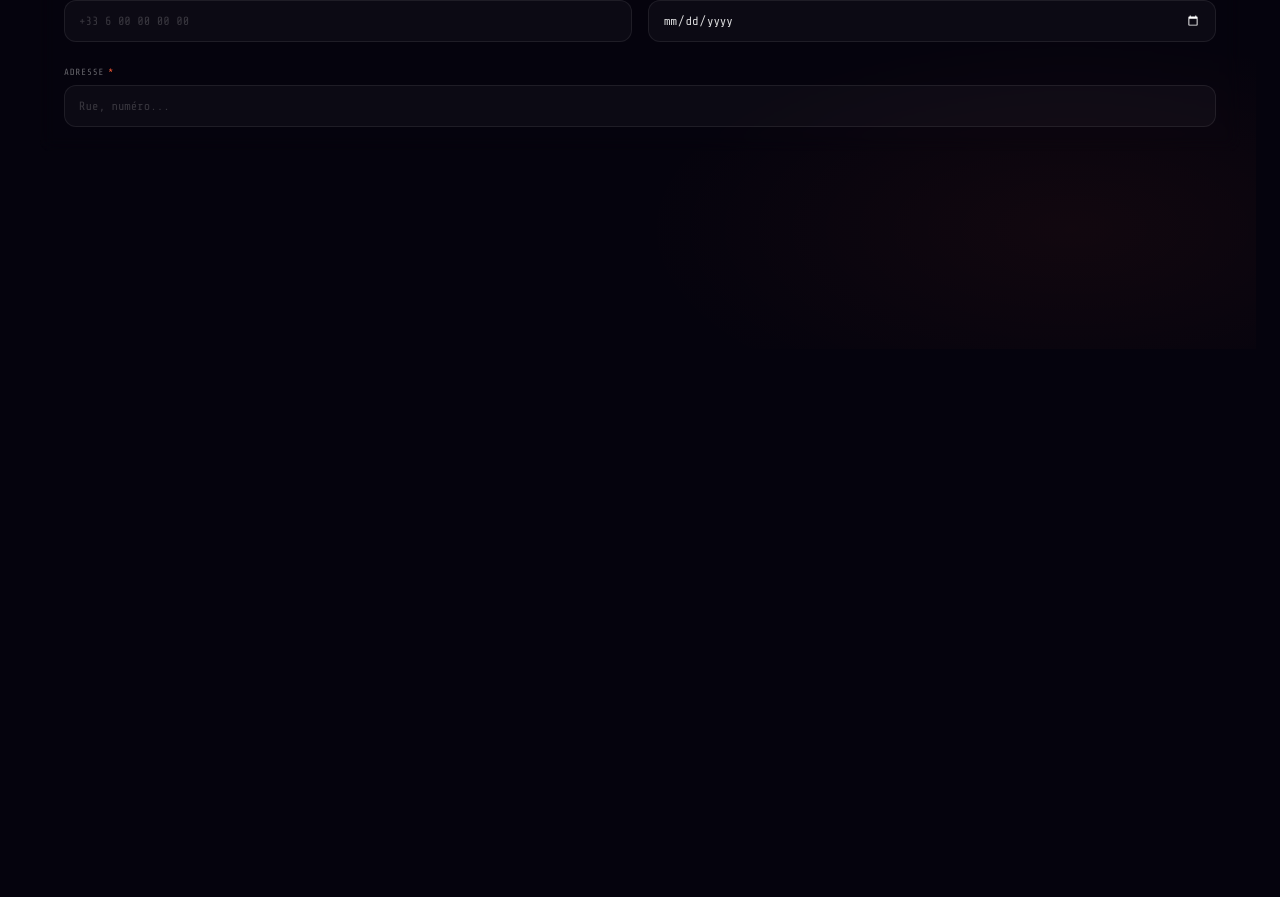
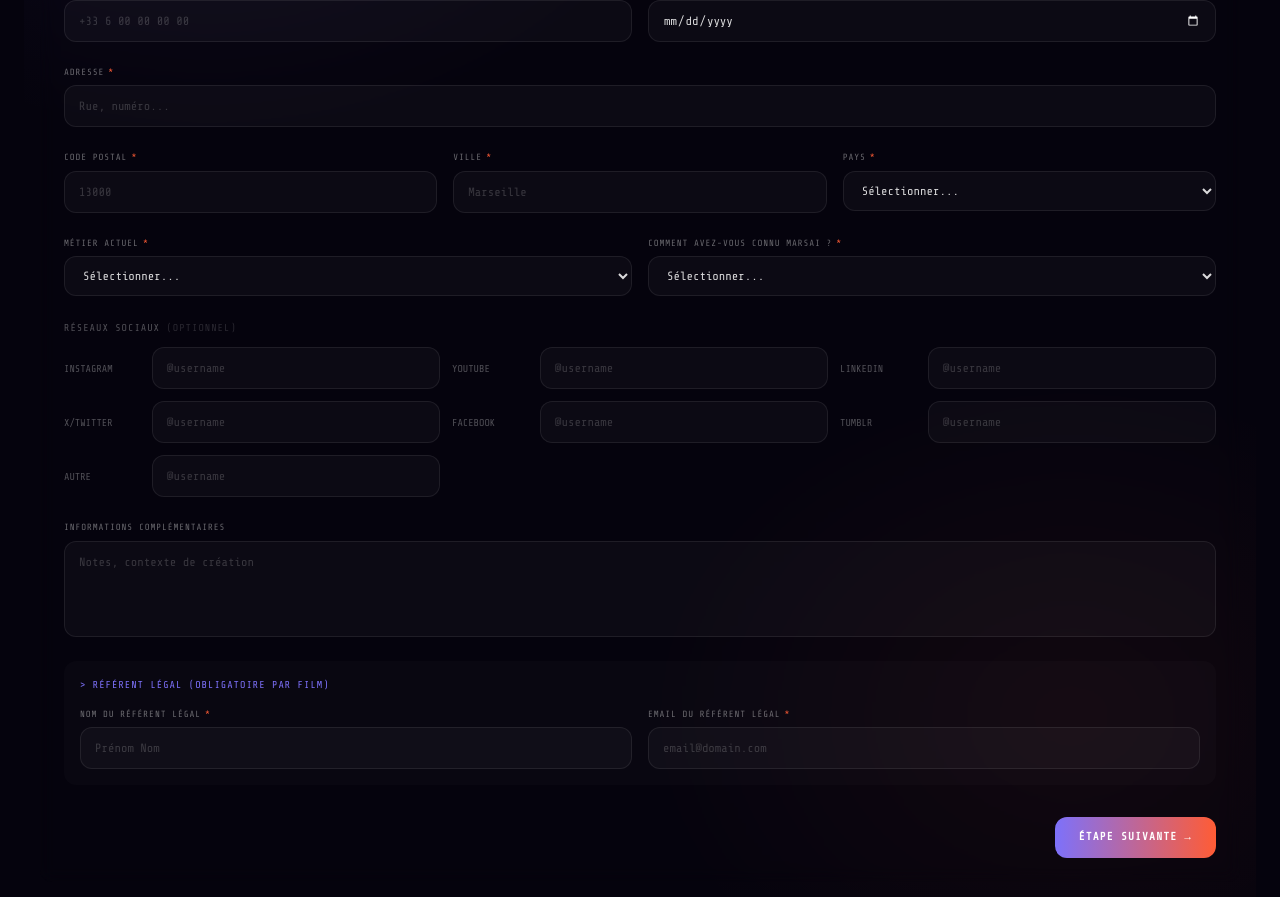
Before and after one commit to pascal-fortunati/marsAI, a React (Vite) app in the folder frontend/: page / in a window 1280 px wide. Shown: the part 523-1420 px from the top of the page. Before the commit the page ends 896 px from the top, so only its background shows below. Built offline with nearby package versions, Linux system fonts and the light colour scheme.

Commit message:
Formulaire étape 1 -> Mise en place de la première étape du formulaire - A revoir

```diff
--- a/frontend/src/view/submit/Step1.tsx
+++ b/frontend/src/view/submit/Step1.tsx
@@ -9,7 +9,7 @@ const JOBS = ["Réalisateur·rice", "Scénariste", "Producteur·rice", "Monteur
 
 const HOW_FOUND = ["Réseaux sociaux", "Bouche à oreille", "Presse/Médias", "Partenaires", "Autre"];
 
-const Social = ["Instagram", "Youtube", "LinkedIn", "X/Twitter", "Facebook", "Tumblr", "Autre"];
+const SOCIAL = ["Instagram", "Youtube", "LinkedIn", "X/Twitter", "Facebook", "Tumblr", "Autre"];
 
 export default function Step1({ onNext }: Step1Props) {
     return (
@@ -26,12 +26,14 @@ export default function Step1({ onNext }: Step1Props) {
             </div>
 
             {/* Informations personnelles */}
+            {/* Identité et coordonnées */}
             <div className="grid grid-cols-1 md:grid-cols-2 gap-4">
                 <FormField label="Nom complet" required>
                     <input className="submit-input" placeholder="Prénom Nom" type="text" />
                 </FormField>
+
                 <FormField label="Email" required>
-                    <input className="submit-input" placeholder="votre@email.com" type="email" />
+                    <input className="submit-input" placeholder="email@domain.com" type="email" />
                 </FormField>
             </div>
 
@@ -39,6 +41,7 @@ export default function Step1({ onNext }: Step1Props) {
                 <FormField label="Téléphone" >
                     <input className="submit-input" placeholder="+33 6 00 00 00 00" type="tel" />
                 </FormField>
+
                 <FormField label="Date de naissance" >
                     <input className="submit-input" type="date" />
                 </FormField>
@@ -48,6 +51,93 @@ export default function Step1({ onNext }: Step1Props) {
                 <input className="submit-input" placeholder="Rue, numéro..." type="text" />
             </FormField>
 
+            <div className="grid grid-cols-2 md:grid-cols-3 gap-4">
+                <FormField label="Code postal" required>
+                    <input className="submit-input" placeholder="13000" type="text" />
+                </FormField>
+                <FormField label="Ville" required>
+                    <input className="submit-input" placeholder="Marseille" type="text" />
+                </FormField>
+                <FormField label="Pays" required>
+                    <select className="submit-input">
+                        <option value="">Sélectionner...</option>
+                        <option value="FR">France</option>
+                        <option value="BE">Belgique</option>
+                        <option value="CH">Suisse</option>
+                        <option value="CA">Canada</option>
+                    </select>
+                </FormField>
+            </div>
+
+            {/* Profession + Réseaux sociaux */}
+            <div className="grid grid-cols-1 md:grid-cols-2 gap-4">
+                <FormField label="Métier actuel" required>
+                    <select className="submit-input">
+                        <option value="">Sélectionner...</option>
+                        {JOBS.map((job) => (
+                            <option key={job} value={job}>
+                                {job}
+                            </option>
+                        ))}
+                    </select>
+                </FormField>
+                <FormField label="Comment avez-vous connu MarsAI ?" required>
+                    <select className="submit-input">
+                        <option value="">Sélectionner...</option>
+                        {HOW_FOUND.map((method) => (
+                            <option key={method} value={method}>
+                                {method}
+                            </option>
+                        ))}
+                    </select>
+                </FormField>
+            </div>
+
+            <div className="space-y-3">
+                <p className="f-mono text-[10px] tracking-widest uppercase text-white/30">Réseaux sociaux <span className="text-white/15">(Optionnel)</span></p>
+                <div className="grid grid-cols-1 sm:grid-cols-2 md:grid-cols-3 gap-3">
+                    {SOCIAL.map((net) => (
+                        <div key={net} className="flex items-center gap-2">
+                            <span className="f-mono text-[10px] text-white/30 w-20 shrink-0 uppercase">
+                                {net}
+                            </span>
+                            <input className="submit-input" placeholder="@username" type="text" />
+                        </div>
+                    ))}
+                </div>
+            </div>
+
+            {/* Infos complémentaires et */}
+            <FormField label="Informations complémentaires">
+                <textarea className="submit-input resize-none h-24" placeholder="Notes, contexte de création" />
+            </FormField>
+
+            <div className="rounded-xl p-4 space-y-4" style={{ border: "1px solid var(--col-bg-3)", background: "rgba(255,255,255,.02)" }}>
+                <p className="f-mono text-[10px] tracking-widest uppercase" style={{ color: "var(--col-vi)" }}>
+                    &gt; Référent légal {" "}
+
+                    <span style={{ color: "var(--col-vi)" }}>
+                        (obligatoire par film)
+                    </span>
+                </p>
+
+                <div className="grid grid-cols-1 md:grid-cols-2 gap-4">
+                    <FormField label="Nom du référent légal" required>
+                        <input className="submit-input" placeholder="Prénom Nom" type="text" required />
+                    </FormField>
+                    <FormField label="Email du référent légal" required>
+                        <input className="submit-input" placeholder="email@domain.com" type="email" required />
+                    </FormField>
+                </div>
+            </div>
+
+            {/* Bouton Suivant */}
+            <div className="flex justify-end pt-2">
+                <button onClick={onNext} className="f-mono text-[11px] tracking-widest uppercase px-6 py-3 rounded-xl text-white font-bold transition-all hover:opacity-90 active-scale-95" style={{ background: "linear-gradient(90deg, var(--col-vi), var(--col-or))" }}>
+                    Étape suivante →
+                </button>
+            </div>
+
         </div>
     )
 }
```
